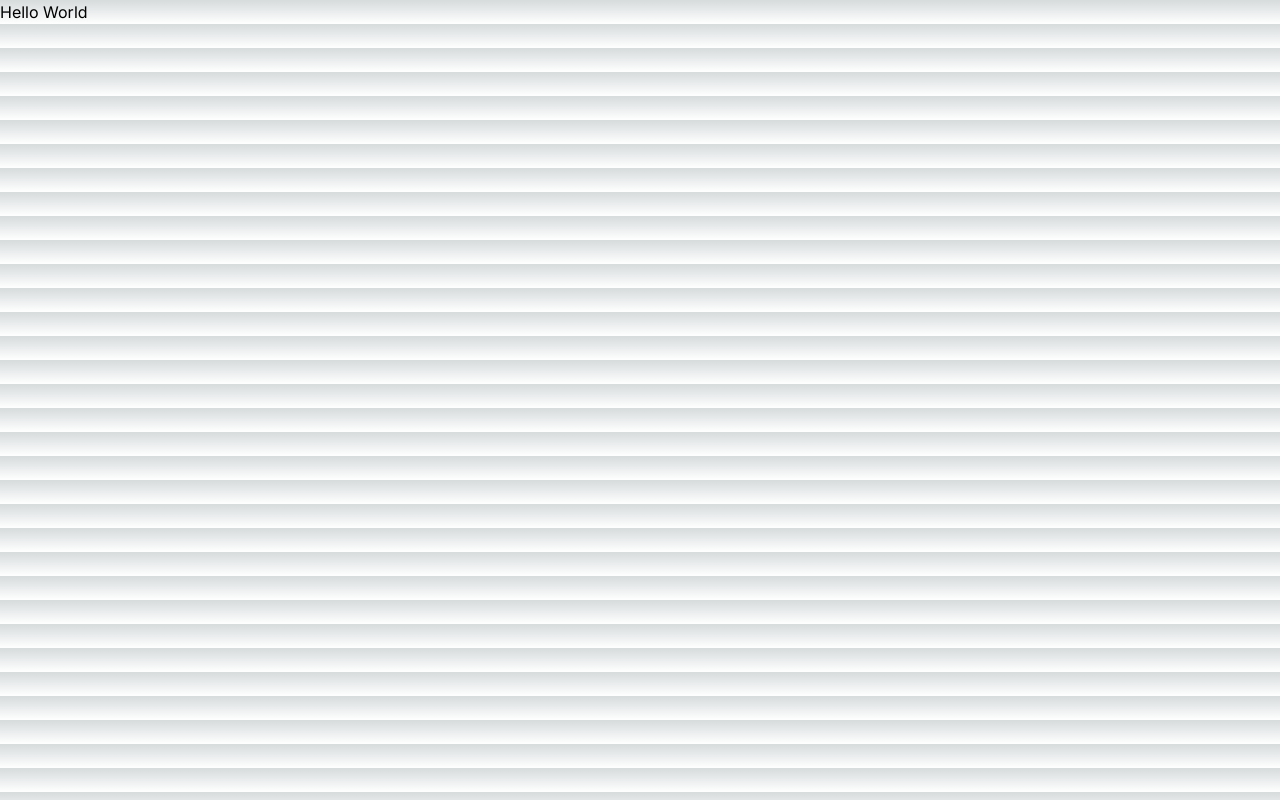
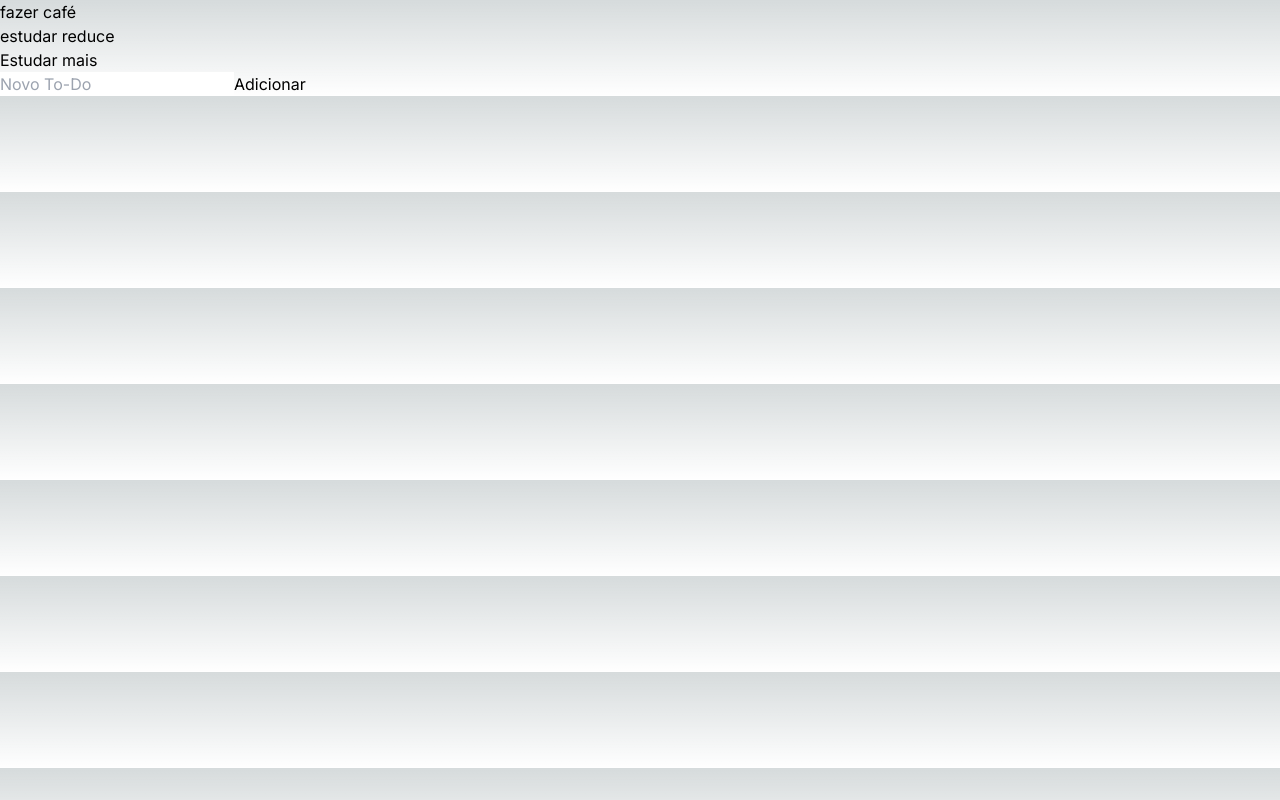
Before and after one commit to matheusmfl/redux-zustand-study, a Next.js app: page / in a window 1280 px wide. Built offline with nearby package versions, Linux system fonts and the light colour scheme.

Commit message:
Create skeleton of the project , initialize redux toolkit, consuming store on views components

```diff
--- a/package.json
+++ b/package.json
@@ -19,6 +19,7 @@
     "postcss": "8.4.24",
     "react": "18.2.0",
     "react-dom": "18.2.0",
+    "react-redux": "^8.1.1",
     "tailwindcss": "3.3.2",
     "typescript": "5.1.6"
   },
--- a/src/app/page.tsx
+++ b/src/app/page.tsx
@@ -1,7 +1,15 @@
+'use client'
+import { Provider as ReduxProvider } from 'react-redux'
+
+import { AddTodo } from '@/components/AddTodo'
+import { TodoList } from '@/components/TodoList'
+import { store } from '@/store'
+
 export default function Home() {
   return (
-    <div>
-      <h1>Hello World</h1>
-    </div>
+    <ReduxProvider store={store}>
+      <TodoList />
+      <AddTodo />
+    </ReduxProvider>
   )
 }
--- /dev/null
+++ b/src/components/AddTodo.tsx
@@ -0,0 +1,20 @@
+import { FormEvent, useState } from 'react'
+
+export function AddTodo() {
+  const [newTodo, setNewTodo] = useState('')
+  function handleNewTodo(e: FormEvent) {
+    e.preventDefault()
+    console.log(newTodo)
+  }
+  return (
+    <form action="" onSubmit={handleNewTodo}>
+      <input
+        type="text"
+        placeholder="Novo To-Do"
+        value={newTodo}
+        onChange={(e) => setNewTodo(e.target.value)}
+      />
+      <button type="submit">Adicionar</button>
+    </form>
+  )
+}
--- /dev/null
+++ b/src/components/TodoList.tsx
@@ -0,0 +1,16 @@
+import { useSelector } from 'react-redux'
+
+export function TodoList() {
+  const todos: any = useSelector((store) => {
+    return store.todo
+  })
+
+  console.log(todos)
+  return (
+    <ul>
+      {todos.map((todo: any) => {
+        return <li key={todo}> {todo}</li>
+      })}
+    </ul>
+  )
+}
--- a/src/store/index.ts
+++ b/src/store/index.ts
@@ -1,3 +1,12 @@
-import { configureStore } from '@reduxjs/toolkit'
+import { configureStore, createSlice } from '@reduxjs/toolkit'
 
-export const store = configureStore()
+const todoSlice = createSlice({
+  name: 'todo',
+  initialState: ['fazer café', 'estudar reduce', 'Estudar mais'],
+  reducers: {},
+})
+export const store = configureStore({
+  reducer: {
+    todo: todoSlice.reducer,
+  },
+})
```
Also changed, not shown: 1 other file (tests, documents, lock files or other folders).
